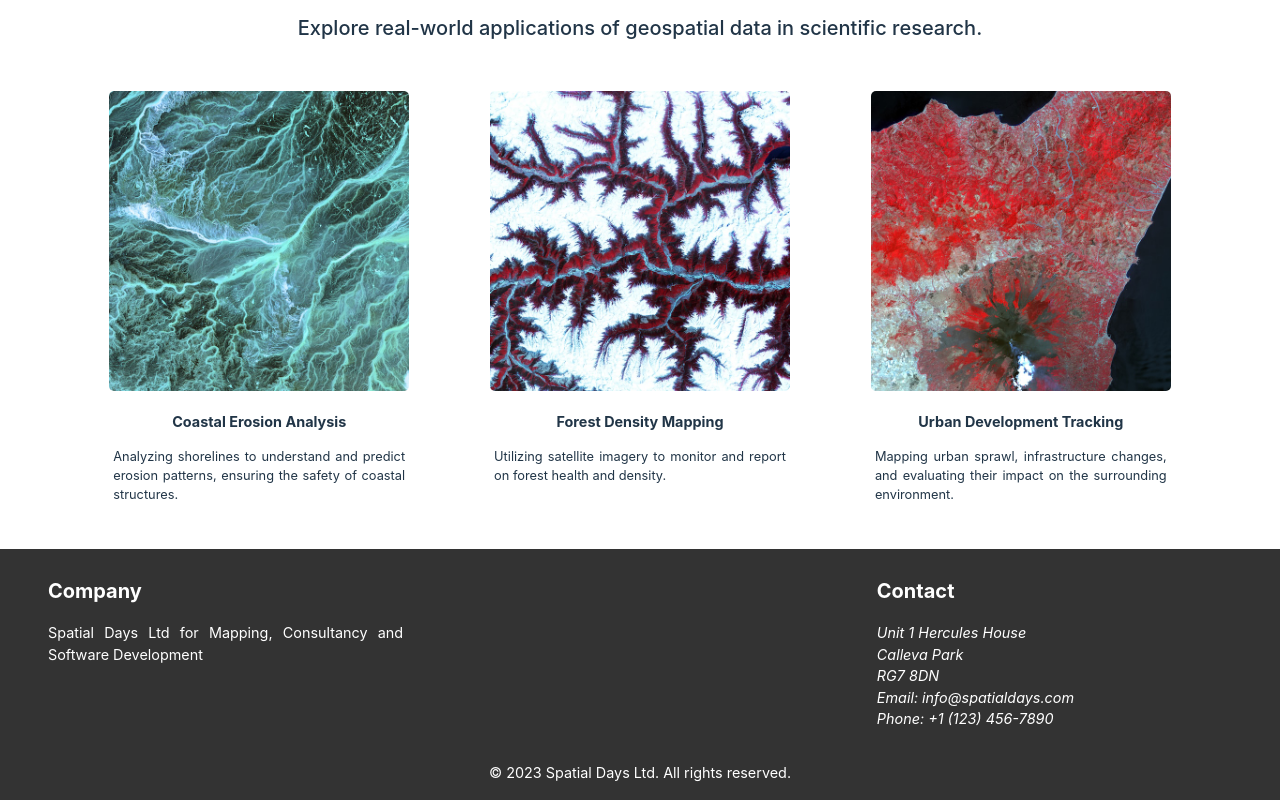
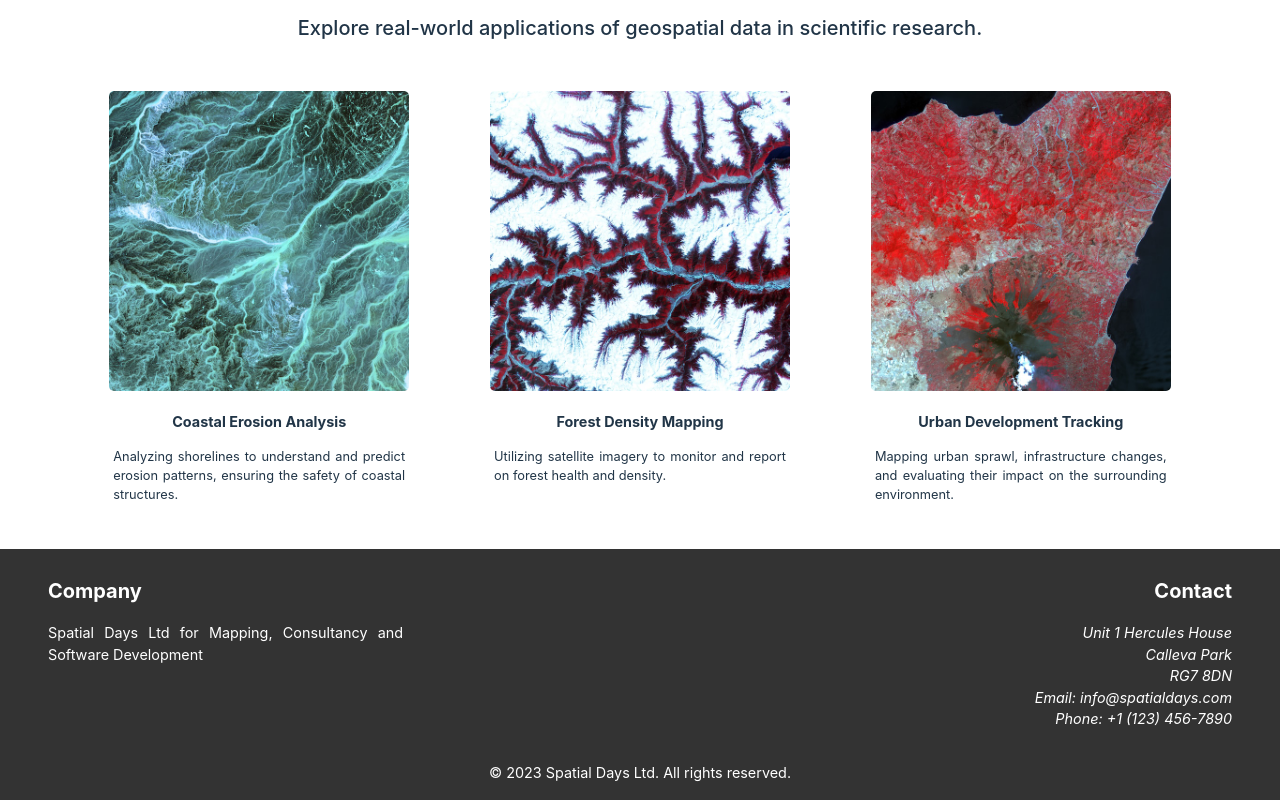
Before and after one commit to SpatialDays/stac-landing, a React (Vite) app: page / in a window 1280 px wide. Shown: the part 2024-2824 px from the top of the page. Built offline with nearby package versions, Linux system fonts and the light colour scheme.

Commit message:
style: improved footer spacing

```diff
--- a/src/components/Footer/Footer.jsx
+++ b/src/components/Footer/Footer.jsx
@@ -12,8 +12,8 @@ const Footer = () => {
         </div>
 
         <div className="footer__section">
-          <h4>Contact </h4>
-          <address>
+          <h4 dir="rtl">Contact </h4>
+          <address dir="rtl">
             <p>Unit 1 Hercules House</p>
             <p>Calleva Park</p>
             <p>RG7 8DN</p>
--- a/src/components/Footer/Footer.scss
+++ b/src/components/Footer/Footer.scss
@@ -8,7 +8,7 @@
   &__container {
     display: flex;
     justify-content: space-between;
-    max-width: 1200px;
+    max-width: 1400px;
     margin: 0 auto;
     padding: 0 1rem;
   }
```
